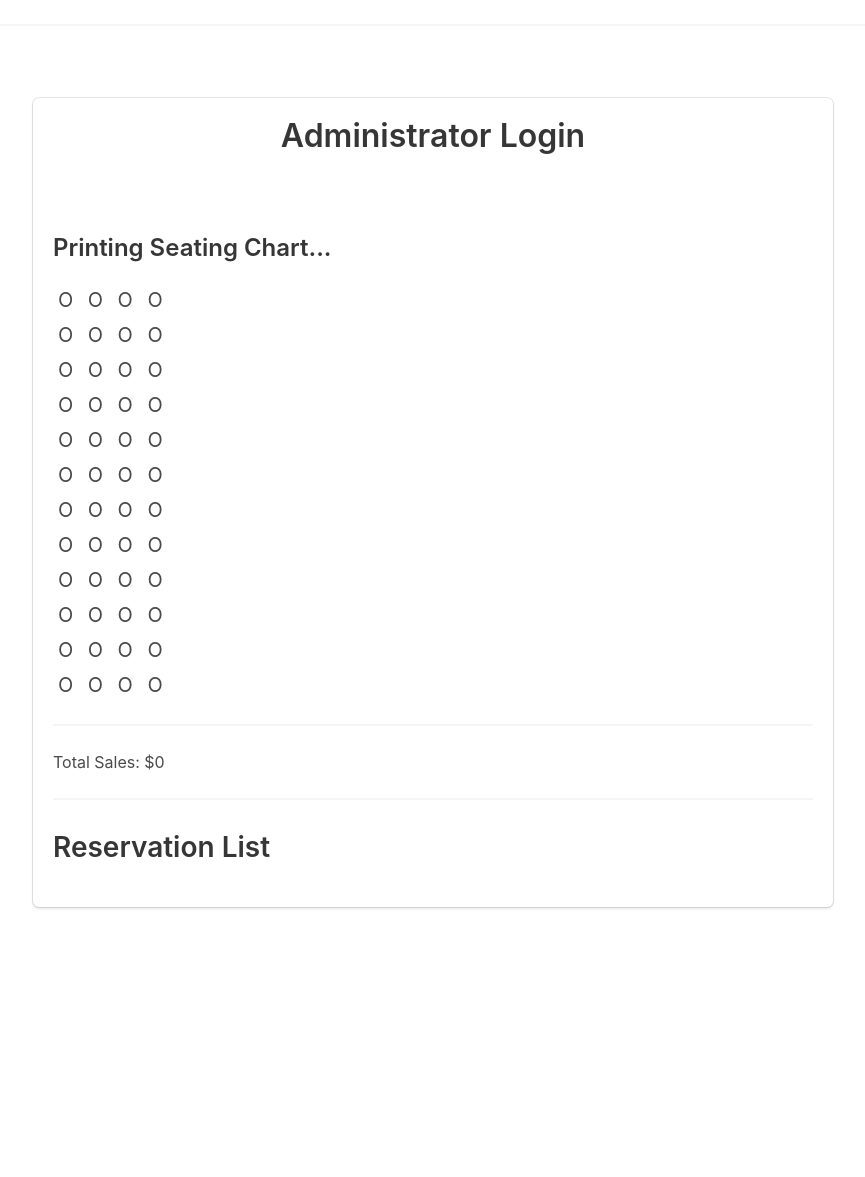
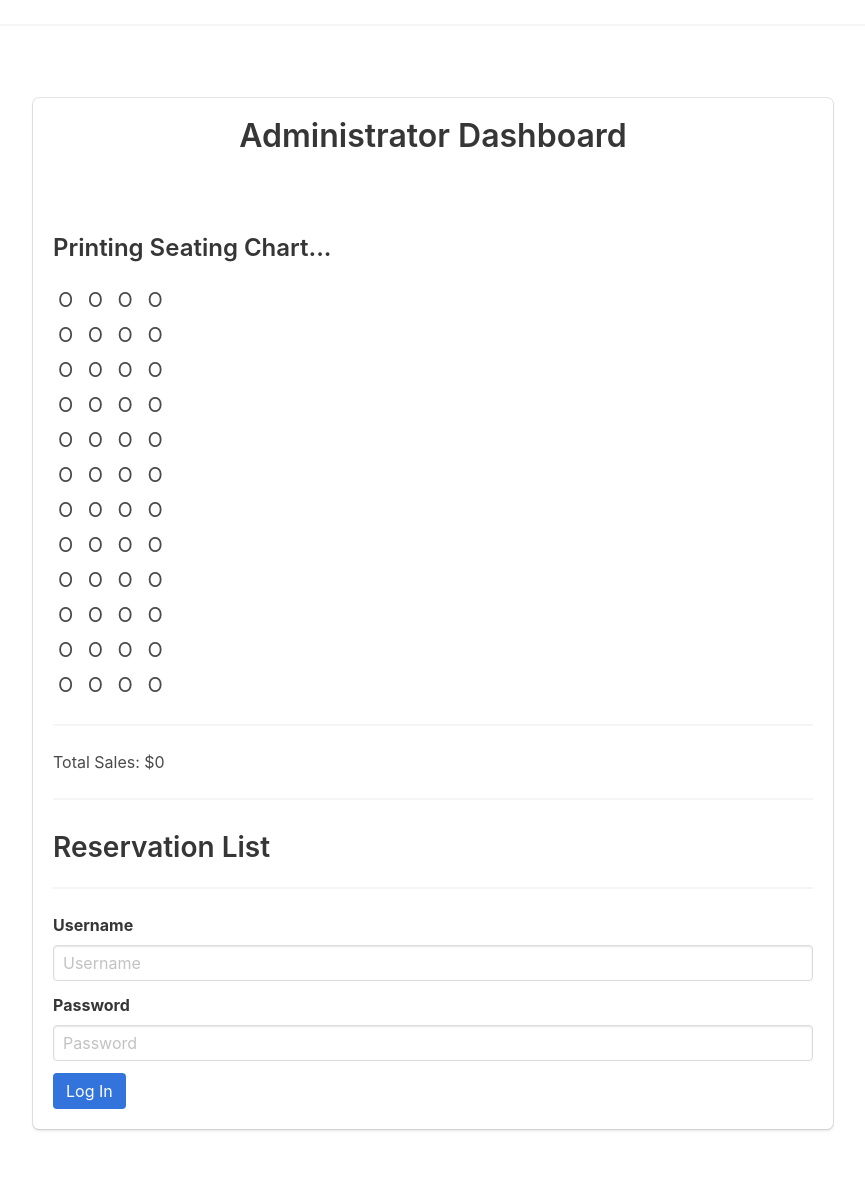
Before and after one commit to hferguson1010/IT4320_Final_Project, a Flask app: page /admin/ in a window 1280 px wide. Shown: the part 72-1249 px from the top of the page, without its empty margins (207-1072 px from the left). Before the commit the page ends 981 px from the top, so only its background shows below. Run offline with Flask 3, Linux system fonts and the light colour scheme; a user stored in the database is signed in.

Commit message:
Adjusted admin page

```diff
--- a/admin/templates/login.html
+++ b/admin/templates/login.html
@@ -5,10 +5,47 @@
 <section class="section">
   <div class="container" style="max-width: 800px; margin: auto;">
 
-    {% if not session.get('admin_logged_in') %}
-    <!-- Admin Login Form -->
     <div class="box">
-      <h1 class="title">Administrator Login</h1>
+      {% if not session.get('admin_logged_in') %}
+        <h1 class="title">Administrator Login</h1>
+        <br>
+      {% else %}
+        <h1 class="title" style="text-align: center;">Administrator Dashboard</h1>
+        <br>
+      {% endif %}
+
+      {% if session.get('admin_logged_in') %}
+        <h3 class="subtitle">Printing Seating Chart...</h3>
+        <div style="text-align: left;">
+          {% for row in seating_chart %}
+            <div style="margin-bottom: 5px;">
+              {% for seat in row %}
+                {% if seat %}
+                  <span style="margin: 5px; font-size: 20px;">X</span>
+                {% else %}
+                  <span style="margin: 5px; font-size: 20px;">O</span>
+                {% endif %}
+              {% endfor %}
+            </div>
+          {% endfor %}
+        </div>
+
+        <hr>
+
+        <p class="has-text-left">Total Sales: ${{ total_sales }}</p>
+
+        <hr>
+
+        <h2 class="subtitle">Reservation List</h2>
+        <ul class="has-text-left">
+          {% for res in reservations %}
+            <li>{{ res.first_name }} {{ res.last_name }} — Row {{ res.seat_row + 1 }}, Seat {{ res.seat_col + 1 }}</li>
+          {% endfor %}
+        </ul>
+
+        <hr>
+      {% endif %}
+
       <form method="post" action="{{ url_for('admin.login') }}">
         <div class="field">
           <label class="label">Username</label>
@@ -30,47 +67,8 @@
           </div>
         </div>
       </form>
-    </div>
-
-    {% else %}
-    <!-- Admin Dashboard -->
-    <div class="box">
-      <h1 class="title" style="text-align: center;">Administrator Login</h1>
-      <br>
-
-      <!-- Seating Map -->
-      <h3 class="subtitle">Printing Seating Chart...</h3>
-
-      <div style="text-align: left;">
-        {% for row in seating_chart %}
-          <div style="margin-bottom: 5px;">
-            {% for seat in row %}
-              {% if seat %}
-                <span style="margin: 5px; font-size: 20px;">X</span>
-              {% else %}
-                <span style="margin: 5px; font-size: 20px;">O</span>
-              {% endif %}
-            {% endfor %}
-          </div>
-        {% endfor %}
-      </div>
-
-
-      <hr>
-
-      <p class="has-text-left">Total Sales: ${{ total_sales }}</p>
-
-      <hr>
-
-      <h2 class="subtitle">Reservation List</h2>
-      <ul class="has-text-left">
-        {% for res in reservations %}
-          <li>{{ res.first_name }} {{ res.last_name }} — Row {{ res.seat_row + 1 }}, Seat {{ res.seat_col + 1 }}</li>
-        {% endfor %}
-      </ul>
 
     </div>
-    {% endif %}
 
   </div>
 </section>
```
